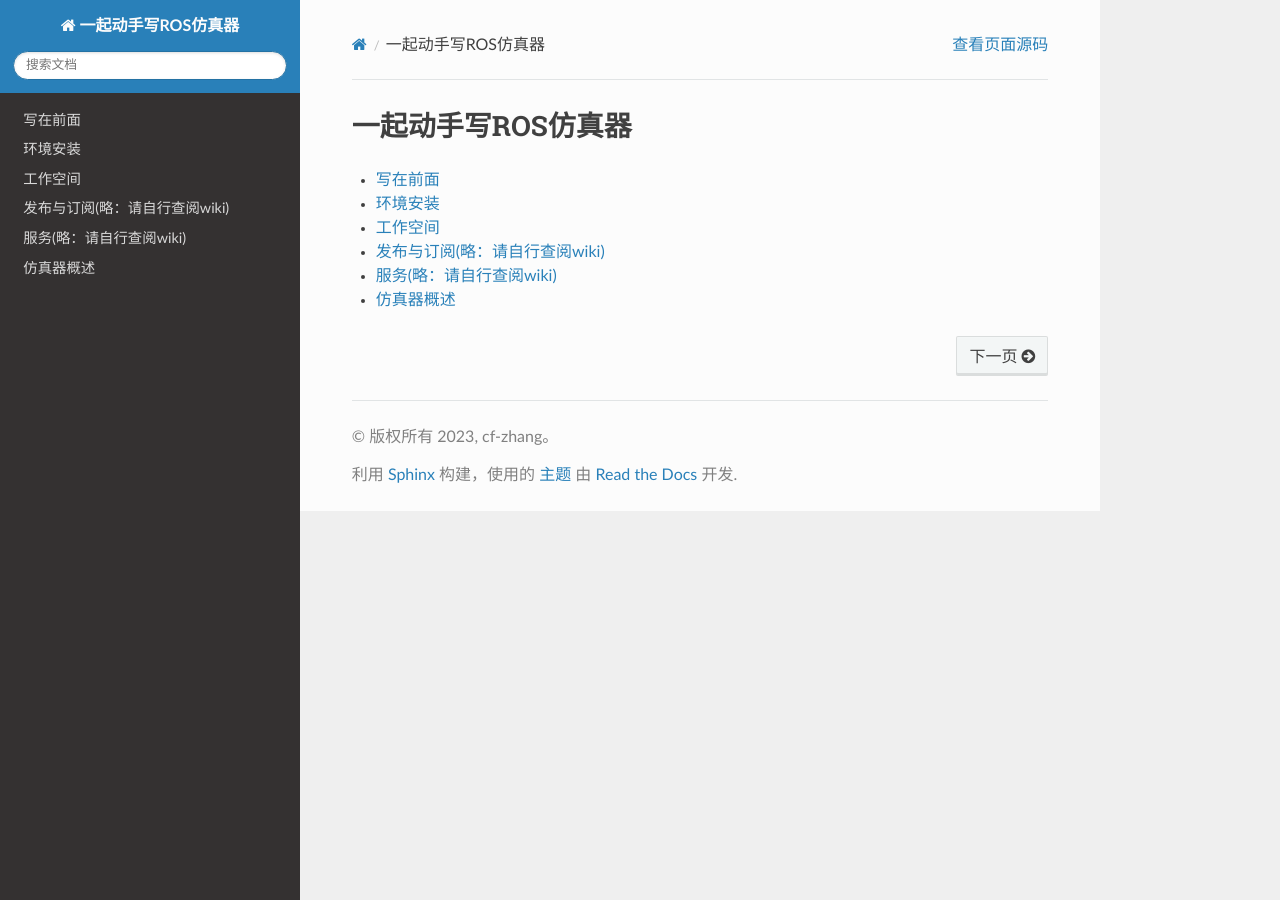
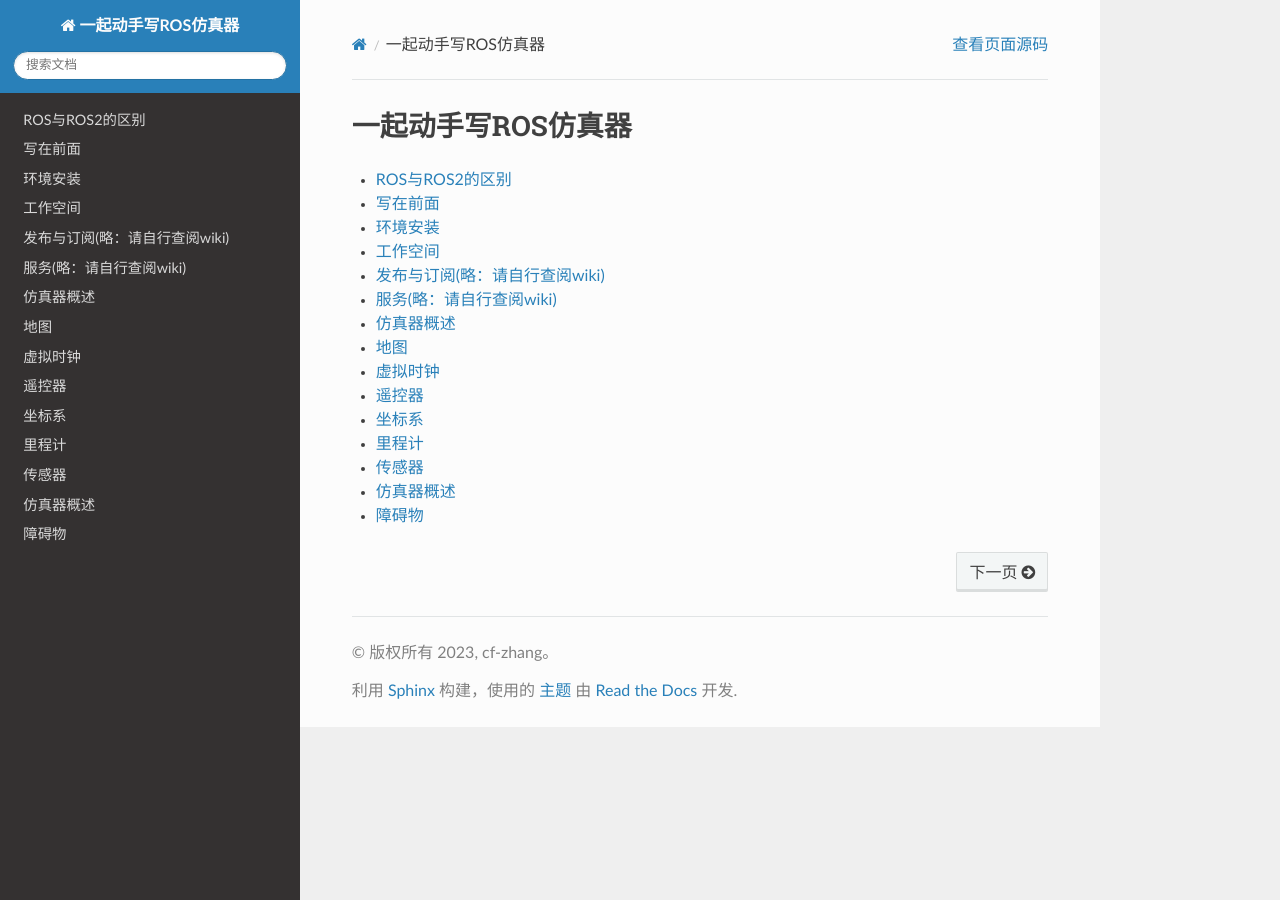
Before and after one commit to cf-zhang/nav_simulator, a Sphinx documentation site: the page built from source/index.rst, in a window 1280 px wide. Built offline with Sphinx 7.4.7 and the Read the Docs theme 2.0.0, drawn with Linux system fonts in a browser that asks for light colours.

Commit message:
仿真器相关的模块规划

```diff
--- /dev/null
+++ b/source/docs/传感器.md
@@ -0,0 +1,5 @@
+# 传感器
+
+- 传感器
+
+用来感知障碍物，在机器人系统中，传感器是非常重要的组成部分，它们帮助机器人感知和理解周围环境。在仿真器的实现过程中，重点是如何将障碍物体现为传感器的数据形式。只以激光数据进行实现
--- /dev/null
+++ b/source/docs/可视化.md
@@ -0,0 +1,5 @@
+# 仿真器概述
+
+- 可视化
+
+直观的感受导航效果，路径，代价图，控制轨迹，速度曲线等等。实现鼠标拖拽，方便快捷的重定位效果。
--- /dev/null
+++ b/source/docs/地图.md
@@ -0,0 +1,5 @@
+# 地图
+
+- 地图
+
+作为仿真器的机器人运行环境，在导航算法中，并不知道建筑物的概念，输入就只是地图，所以，只要有一张地图就可以满足规划需求。
--- /dev/null
+++ b/source/docs/坐标系.md
@@ -0,0 +1,5 @@
+# 坐标系
+
+- 坐标系
+
+描述机器人与地图之间的坐标变换， 允许机器人系统中的不同组件在不同坐标系之间进行无缝的转换，以实现正确的坐标变换和传递。机器人通常由多个部件组成，例如传感器、执行器、末端执行器等，它们在不同的坐标系中工作。这些坐标系之间的关系可能是固定的，也可能是动态的。在导航功能里最小集合只需要map-->base_link之间的变化关系，中间还会插入一个odom坐标系用以位姿调整。ROS中提供了一个专用工具集：tf/tf2
--- /dev/null
+++ b/source/docs/虚拟时钟.md
@@ -0,0 +1,7 @@
+# 虚拟时钟
+
+导航算法的仿真的最小模块集合：
+
+- 虚拟时钟
+
+在ROS2中，如果你的节点需要使用仿真时间来与其他节点同步，你可以将 use_sim_time 参数设置为 true。这样，节点会订阅 /clock 话题，并使用从该话题接收到的时间信息，而不是从系统时钟获取时间。这使得在仿真器中进行节点通信更加准确，因为所有节点都将使用仿真器提供的统一时间。
--- /dev/null
+++ b/source/docs/遥控器.md
@@ -0,0 +1,5 @@
+# 遥控器
+
+- 遥控器
+
+用于自验证的工具
--- /dev/null
+++ b/source/docs/里程计.md
@@ -0,0 +1,6 @@
+# 里程计
+
+- 里程计
+
+里程计（odometry）是一种通过测量机器人的轮子旋转和移动距离来估计机器人的运动的技术。它是一种基于机器人轮子运动的相对定位方法，用于跟踪机器人在一个相对于起始位置的局部坐标系中的运动。里程计通常在机器人的局部区域内提供较为准确的位姿估计，但随着时间的推移，累积误差可能会导致精度下降。
+在做定位矫正的时候，实际就是调整的odom与map之间的关系。
--- /dev/null
+++ b/source/docs/障碍物.md
@@ -0,0 +1,5 @@
+# 障碍物
+
+- 障碍物
+
+用来做导航算法的避障效果测试，可以分为永久障碍与临时障碍，临时障碍又分为静态障碍和动态障碍物。在仿真器的实现过程中，重点是如何将障碍物与地图关系进行映射，并将映射后的数据交给传感器仿真器进行数据呈现。
--- a/source/index.rst
+++ b/source/index.rst
@@ -4,12 +4,21 @@
 .. toctree::
    :maxdepth: 1
 
+   docs/ROS_VS_ROS2.md
    docs/写在前面.md
    docs/环境安装.md
    docs/工作空间.md
    docs/发布与订阅.md
    docs/服务.md
    docs/仿真器概述.md
+   docs/地图.md
+   docs/虚拟时钟.md
+   docs/遥控器.md
+   docs/坐标系.md
+   docs/里程计.md
+   docs/传感器.md
+   docs/可视化.md
+   docs/障碍物.md
 
 .. README
 .. =================================
```
Also changed, not shown: source/docs/仿真器概述.md (+11 -15 lines).
